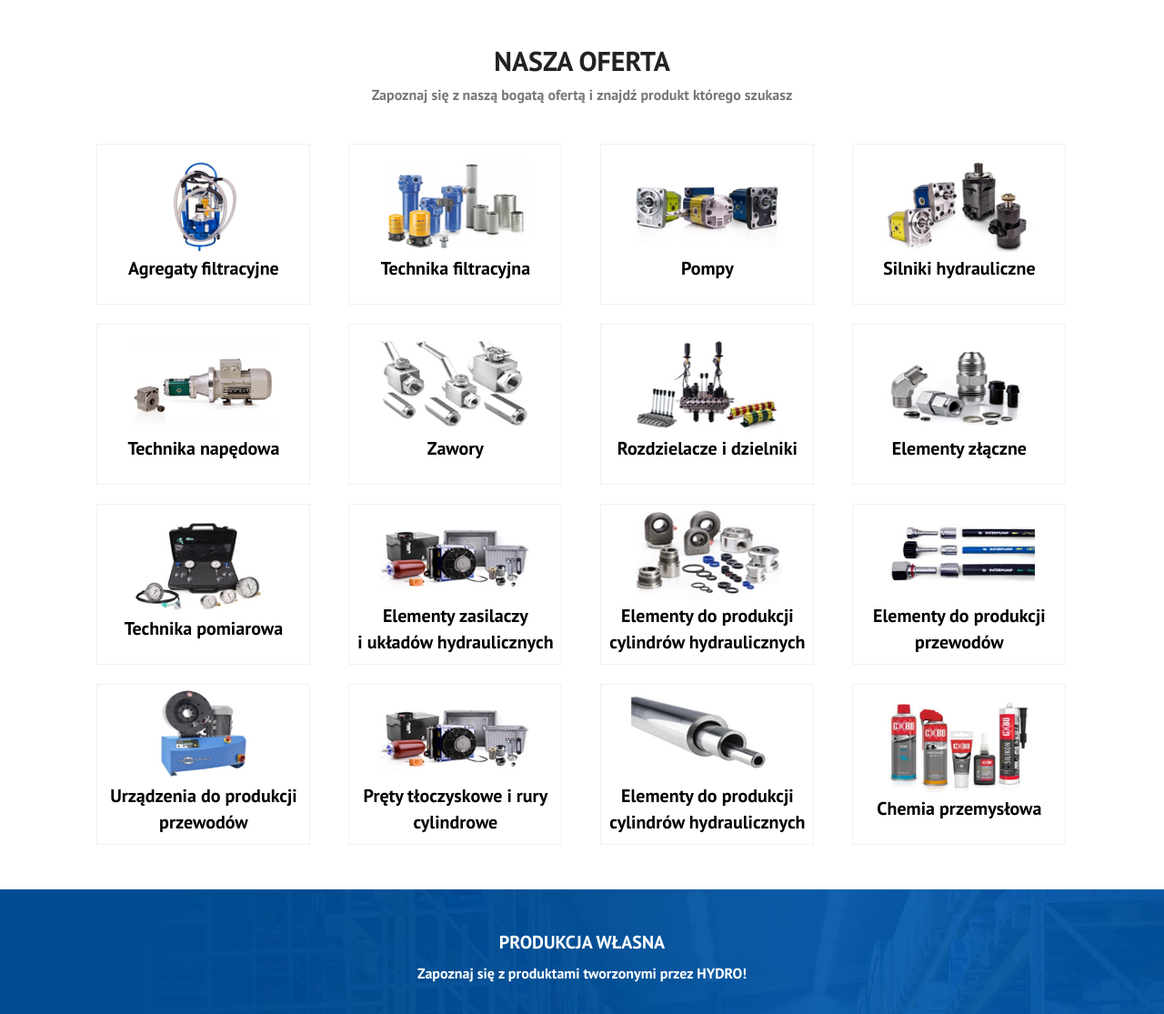
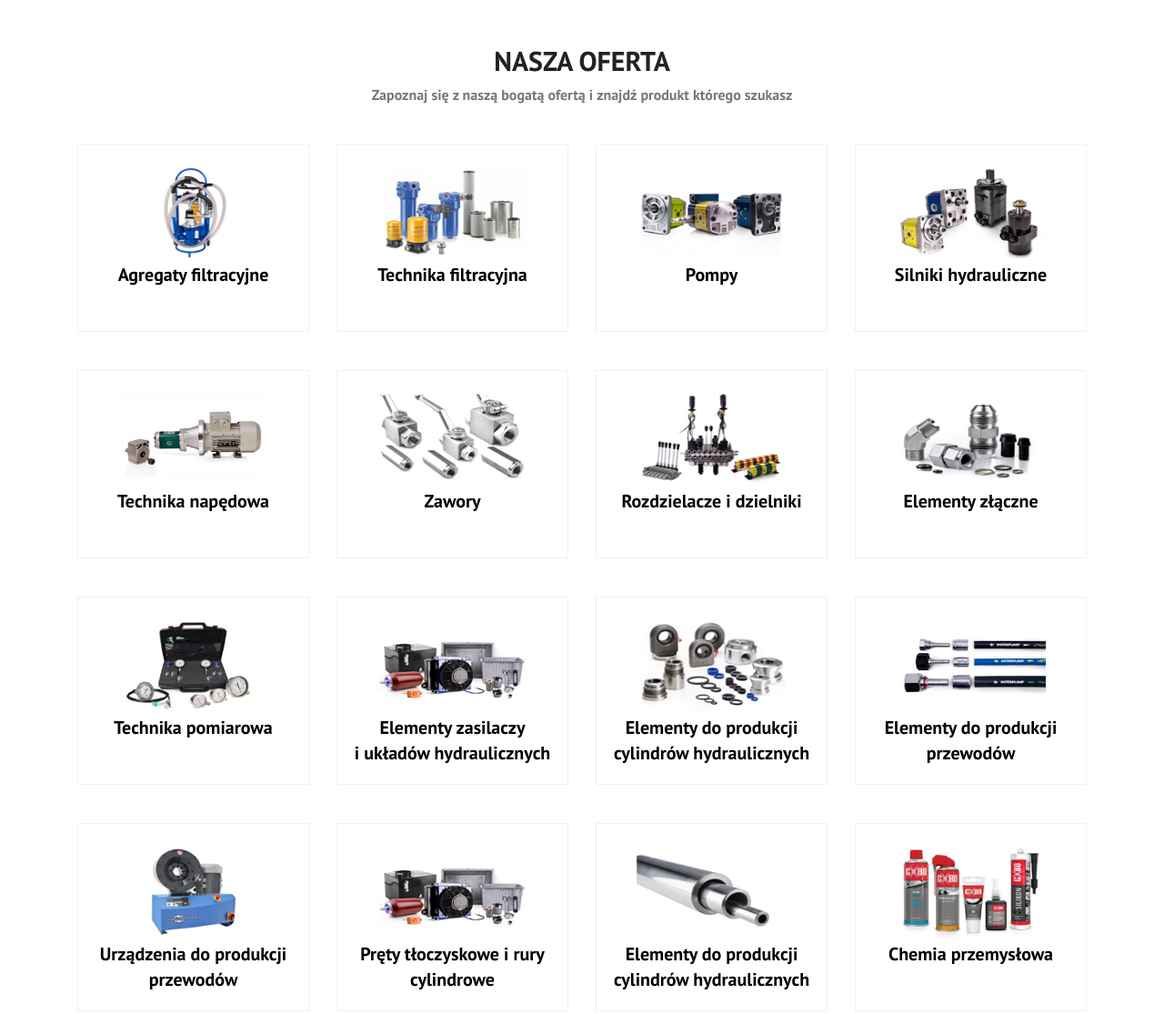
Before and after one commit to jaruto7/hydro, a website: page index.html in a window 1280 px wide. Shown: the part 760-1875 px from the top of the page at 91% size. Drawn offline with nearby package versions, Linux system fonts and the light colour scheme; a web font is replaced by a local one.

Commit message:
Fix responsive layout elements for about section

```diff
--- a/index.html
+++ b/index.html
@@ -116,62 +116,94 @@
     <h4 class="about__description">Zapoznaj się z naszą bogatą ofertą i znajdź produkt którego szukasz</h4>
 
     <ul class="about__list row">
-      <li class="about__item col-xs-12 col-sm-4 col-md-4 col-lg-2">
-        <a class="about__link" href="#"><img class="about__image about__image--space" src="images/layer_34.png" alt="część urządzenia hydro"><p class="about__paragraph">Agregaty filtracyjne</p></a>
+      <li class="col-xs-12 col-sm-6 col-md-4 col-lg-3">
+        <div class="about__item">
+          <a class="about__link" href="#"><img class="about__image" src="images/layer_34.png" alt="część urządzenia hydro"><p class="about__paragraph">Agregaty filtracyjne</p></a>
+        </div>
       </li>
-      <li class="about__item col-xs-12 col-sm-4 col-md-4 col-lg-2">
+      <li class="col-xs-12 col-sm-6 col-md-4 col-lg-3">
+        <div class="about__item">
           <a class="about__link" href="#"><img class="about__image" src="images/layer_35.png" alt="część urządzenia hydro"><p class="about__paragraph">Technika filtracyjna</p></a>
+        </div>
       </li>
-      <li class="about__item col-xs-12 col-sm-4 col-md-4 col-lg-2">
+      <li class="col-xs-12 col-sm-6 col-md-4 col-lg-3">
+        <div class="about__item">
           <a class="about__link" href="#"><img class="about__image" src="images/layer_36.png" alt="część urządzenia hydro"><p class="about__paragraph">Pompy</p></a>
+        </div>
       </li>
-      <li class="about__item col-xs-12 col-sm-4 col-md-4 col-lg-2">
+      <li class="col-xs-12 col-sm-6 col-md-4 col-lg-3">
+        <div class="about__item">
           <a class="about__link" href="#"><img class="about__image" src="images/layer_37.png" alt="część urządzenia hydro"><p class="about__paragraph">Silniki hydrauliczne</p></a>
+        </div>
       </li>
     </ul>
 
     <ul class="about__list row">
-      <li class="about__item col-xs-12 col-sm-4 col-md-4 col-lg-2">
+      <li class="col-xs-12 col-sm-6 col-md-4 col-lg-3">
+        <div class="about__item">
           <a class="about__link" href="#"><img class="about__image" src="images/layer_38.png" alt="część urządzenia hydro"><p class="about__paragraph">Technika napędowa</p></a>
+        </div>
       </li>
-      <li class="about__item col-xs-12 col-sm-4 col-md-4 col-lg-2">
+      <li class="col-xs-12 col-sm-6 col-md-4 col-lg-3">
+        <div class="about__item">
           <a class="about__link" href="#"><img class="about__image" src="images/layer_39.png" alt="część urządzenia hydro"><p class="about__paragraph">Zawory</p></a>
+        </div>
       </li>
-      <li class="about__item col-xs-12 col-sm-4 col-md-4 col-lg-2">
+      <li class="col-xs-12 col-sm-6 col-md-4 col-lg-3">
+        <div class="about__item">
           <a class="about__link" href="#"><img class="about__image" src="images/layer_40.png" alt="część urządzenia hydro"><p class="about__paragraph">Rozdzielacze i dzielniki</p></a>
+        </div>
       </li>
-      <li class="about__item col-xs-12 col-sm-4 col-md-4 col-lg-2">
+      <li class="col-xs-12 col-sm-6 col-md-4 col-lg-3">
+        <div class="about__item">
           <a class="about__link" href="#"><img class="about__image" src="images/layer_41.png" alt="część urządzenia hydro"><p class="about__paragraph">Elementy złączne</p></a>
+        </div>
       </li>
     </ul>
 
     <ul class="about__list row">
-      <li class="about__item col-xs-12 col-sm-4 col-md-4 col-lg-2">
+      <li class="col-xs-12 col-sm-6 col-md-4 col-lg-3">
+        <div class="about__item">
           <a class="about__link" href="#"><img class="about__image" src="images/layer_42.png" alt="część urządzenia hydro"><p class="about__paragraph">Technika pomiarowa</p></a>
+        </div>
       </li>
-      <li class="about__item col-xs-12 col-sm-4 col-md-4 col-lg-2">
+      <li class="col-xs-12 col-sm-6 col-md-4 col-lg-3">
+        <div class="about__item">
           <a class="about__link" href="#"><img class="about__image" src="images/layer_47.png" alt="część urządzenia hydro"><p class="about__paragraph">Elementy zasilaczy<br> i układów hydraulicznych</p></a>
+        </div>
       </li>
-      <li class="about__item col-xs-12 col-sm-4 col-md-4 col-lg-2">
+      <li class="col-xs-12 col-sm-6 col-md-4 col-lg-3">
+        <div class="about__item">
           <a class="about__link" href="#"><img class="about__image" src="images/layer_44.png" alt="część urządzenia hydro"><p class="about__paragraph">Elementy do produkcji cylindrów hydraulicznych</p></a>
+        </div>
       </li>
-      <li class="about__item col-xs-12 col-sm-4 col-md-4 col-lg-2">
+      <li class="col-xs-12 col-sm-6 col-md-4 col-lg-3">
+        <div class="about__item">
           <a class="about__link" href="#"><img class="about__image" src="images/layer_45.png" alt="część urządzenia hydro"><p class="about__paragraph">Elementy do produkcji przewodów</p></a>
+        </div>
       </li>
     </ul>
 
     <ul class="about__list row">
-      <li class="about__item col-xs-12 col-sm-4 col-md-4 col-lg-2">
+      <li class="col-xs-12 col-sm-6 col-md-4 col-lg-3">
+        <div class="about__item">
           <a class="about__link" href="#"><img class="about__image" src="images/layer_46.png" alt="część urządzenia hydro"><p class="about__paragraph">Urządzenia do produkcji przewodów</p></a>
+        </div>
       </li>
-      <li class="about__item col-xs-12 col-sm-4 col-md-4 col-lg-2">
+      <li class="col-xs-12 col-sm-6 col-md-4 col-lg-3">
+        <div class="about__item">
           <a class="about__link" href="#"><img class="about__image" src="images/layer_47.png" alt="część urządzenia hydro"><p class="about__paragraph">Pręty tłoczyskowe i rury cylindrowe</p></a>
+        </div>
       </li>
-      <li class="about__item col-xs-12 col-sm-4 col-md-4 col-lg-2">
+      <li class="col-xs-12 col-sm-6 col-md-4 col-lg-3">
+        <div class="about__item">
           <a class="about__link" href="#"><img class="about__image" src="images/layer_48.png" alt="część urządzenia hydro"><p class="about__paragraph">Elementy do produkcji cylindrów hydraulicznych</p></a>
+        </div>
       </li>
-      <li class="about__item col-xs-12 col-sm-4 col-md-4 col-lg-2">
+      <li class="col-xs-12 col-sm-6 col-md-4 col-lg-3">
+        <div class="about__item">
           <a class="about__link" href="#"><img class="about__image" src="images/layer_49.png" alt="część urządzenia hydro"><p class="about__paragraph">Chemia przemysłowa</p></a>
+        </div>
       </li>
     </ul>
   </section>
--- a/sass/_about.scss
+++ b/sass/_about.scss
@@ -1,6 +1,5 @@
 .about {
   text-align: center;
-  margin: 0 auto;
 
   &__title {
     font-size: 30px;
@@ -21,36 +20,30 @@
   &__list {
     padding: 0;
     list-style: none;
-    margin: 0 1.1em;
-
   }
 
   &__item {
-    margin: 21px 21px 0 21px;
-    height: 177px;
-    width: 235px;
-
+    height: 207px;
+    max-width: 285px;
     border: 1px solid #f0f2f1;
+    margin: 21px auto;
     display: flex;
     justify-content: center;
     align-items: center;
     overflow: hidden;
-    padding: 0;
+    // padding: 0;
   }
 
   &__link {
-    // padding: 4px 33px;
-    // height: 109px;
-    // width: 147px;
+    height: 100%;
+    width: 100%;
   }
 
   &__image {
+    margin-top: 20px;
     height: 109px;
-    width: 167px;
-
-    &--space {
-      padding-top: 1px;
-    }
+    max-width: 165px;
+    width: 100%;
   }
 
   &__paragraph {
@@ -66,3 +59,9 @@
     font-size: 18px;
   }
 }
+
+@media(min-width: 992px) and (max-width: 1200px) {
+  .about__paragraph {
+    font-size: 18px;
+  }
+}
```
Also changed, not shown: css/style.css. Lines whose indentation alone changed are shown as unchanged.
